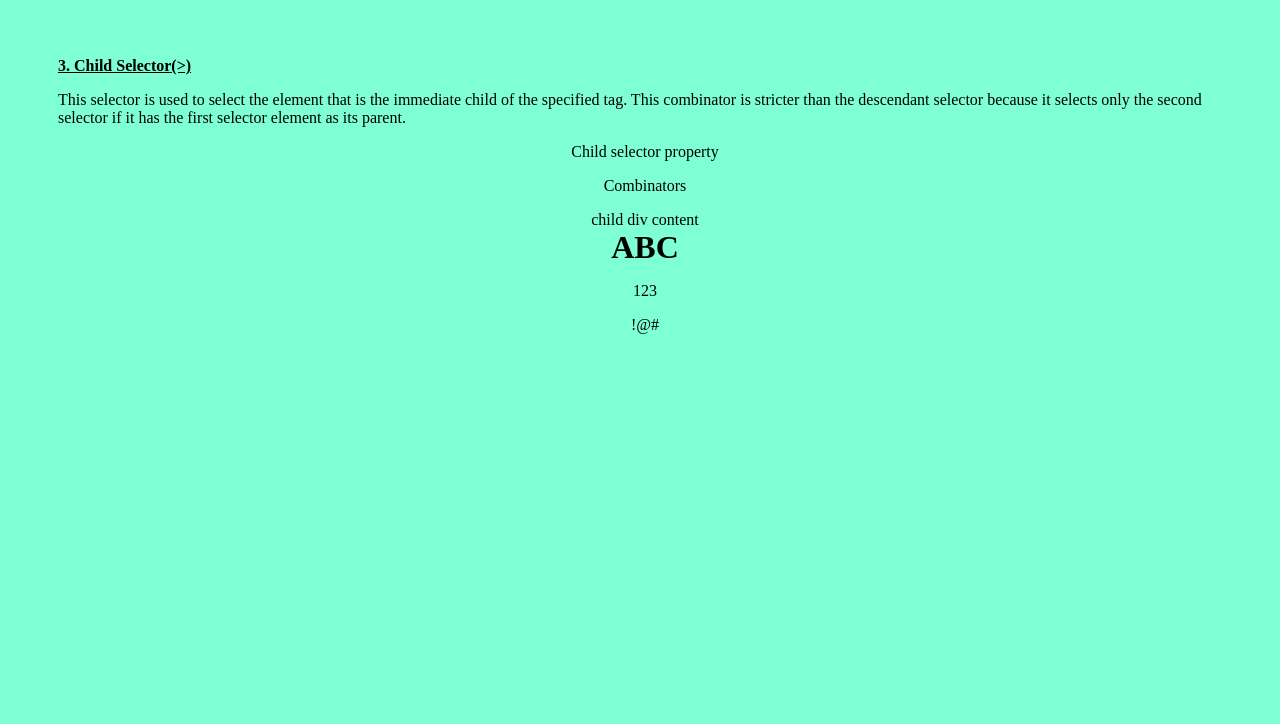
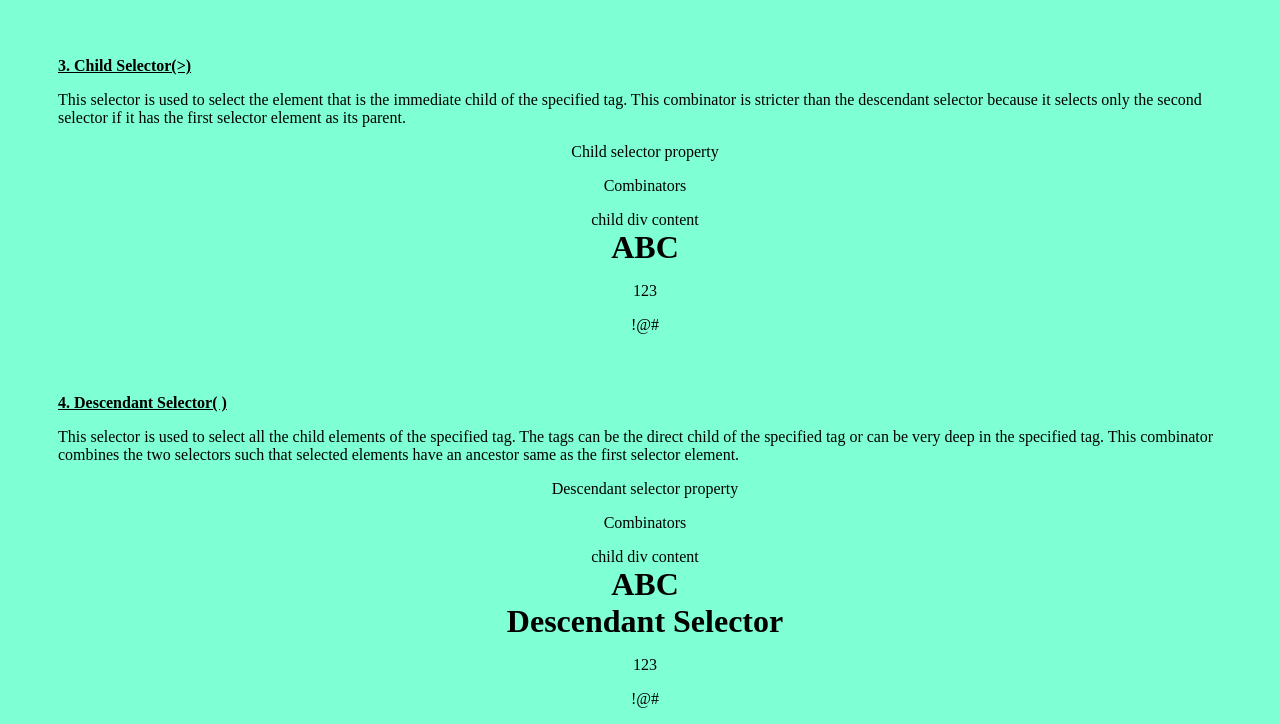
Before and after one commit to gem-namanseth01/CSS_LMS, a plain HTML site: page Assignment-2/Combinators/index.html in a window 1280 px wide. Shown: the part 718-1442 px from the top of the page. Before the commit the page ends 1068 px from the top, so only its background shows below. Drawn offline with Linux system fonts and the light colour scheme.

Commit message:
edit combinators

```diff
--- a/Assignment-2/Combinators/index.html
+++ b/Assignment-2/Combinators/index.html
@@ -49,6 +49,18 @@
         <p class="cs1">!@#</p>
     </div>
 
-
+    <div class="container">
+        <p class="label"><b>4. Descendant Selector( )</b> </p>
+        <p>This selector is used to select all the child elements of the specified tag. The tags can be the direct child of the specified tag or can be very deep in the specified tag. This combinator combines the two selectors such that selected elements have an ancestor same as the first selector element.</p>
+        <div class="ds">Descendant selector property</div>
+        <p class="ds1">Combinators</p>
+        <div class="ds">
+            <div class="ds">child div content</div>
+            <p class="ds1">ABC</p>
+            <p class="ds1">Descendant Selector</p>
+        </div>
+        <p class="ds1">123</p>
+        <p class="ds1">!@#</p>
+    </div>
 </body>
 </html>
--- a/Assignment-2/Combinators/style.css
+++ b/Assignment-2/Combinators/style.css
@@ -61,3 +61,19 @@
 .cs1 {
     text-align:center;
 }
+
+.ds .ds1 {
+    color: black;
+    font-size:32px;
+    font-weight:bold;
+    margin:0px;
+    text-align:center;
+}
+
+.ds {
+    text-align: center;
+}
+
+.ds1 {
+    text-align: center;
+}
```
